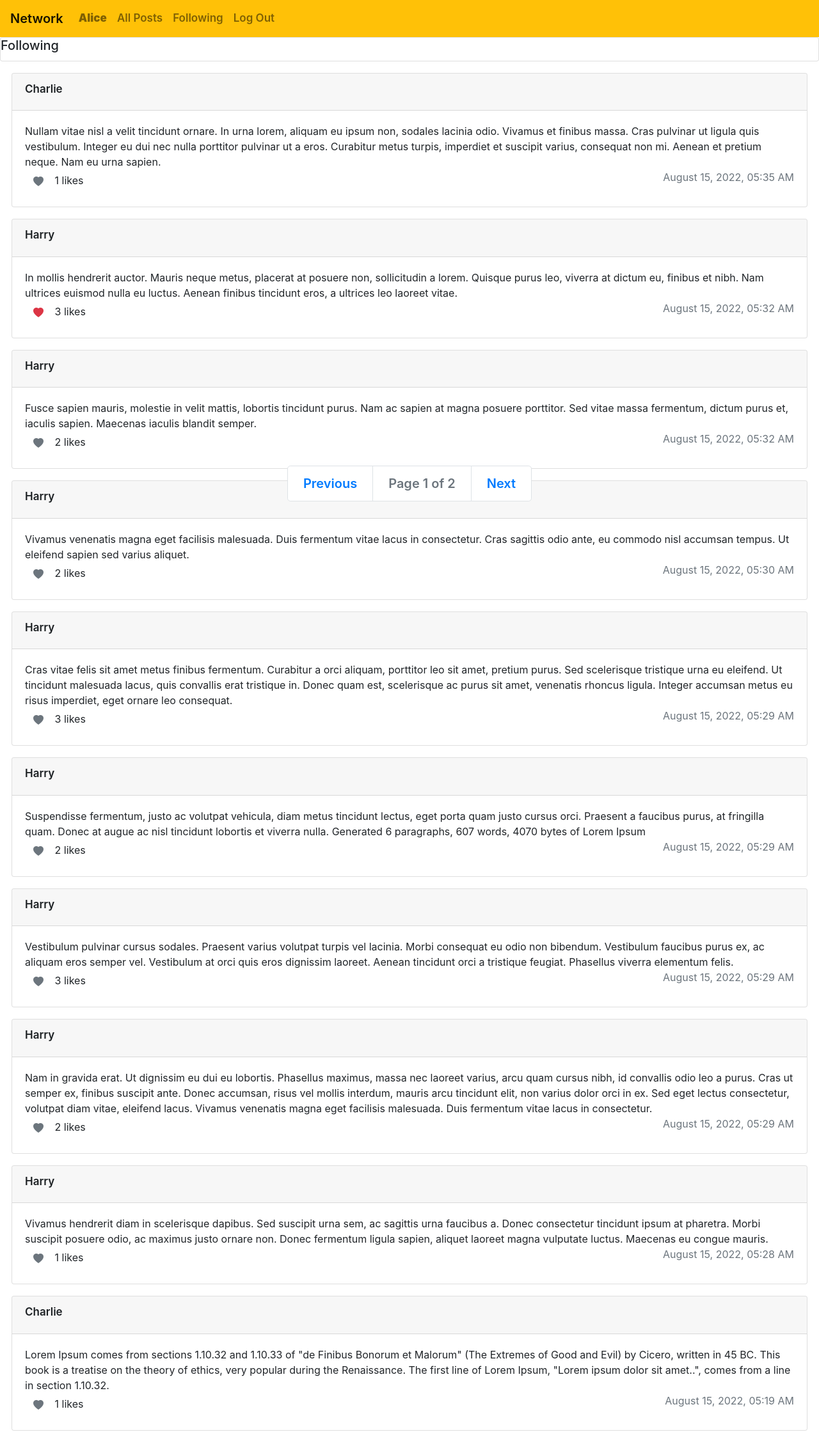
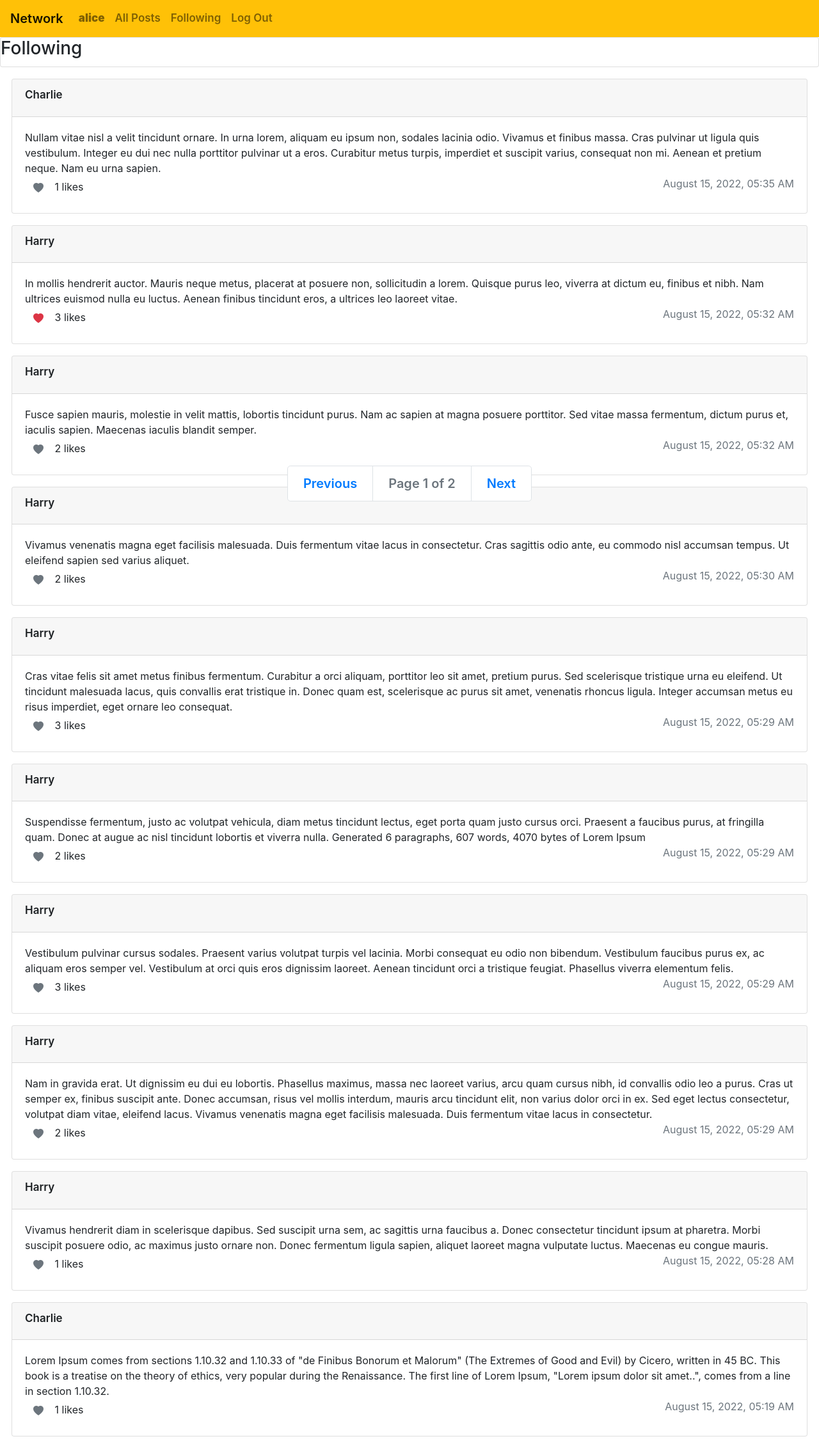
Before and after one commit to swaranrajlaxmi/cs50, a Django app: page /following in a window 1280 px wide. Shown: the whole page at 64% size. Before the commit the page ends 2237 px from the top, so only its background shows below. Run offline with Django 3.2, Linux system fonts and the light colour scheme; a user stored in the database is signed in; data comes from the database, SQL or seed files in the repository; both versions use the stored data as it was after the commit; some libraries are stand-ins or nearby versions.

Commit message:
changes css and timestamp

```diff
--- a/network/static/network/new_post.js
+++ b/network/static/network/new_post.js
@@ -122,6 +122,7 @@ function saveEditedPost(){
     .then(function(responseJson) {
         postCardDiv.classList.toggle("post-card-edit");
         postCardDiv.querySelector(".content-section .content-p").innerText = content
+        postCardDiv.querySelector(".post-time").innerText = responseJson.timestamp
     })
 }
 
@@ -155,7 +156,7 @@ function singlePost(post, direction) {
                     <i class="bi bi-heart-fill ${post.isLiked == false ? 'text-secondary': 'text-danger'}"></i>
                 </button>
                 <span class="like-count-span">${post.likes}</span> likes
-                <span class="float-right text-muted">${post.timestamp}</span>
+                <span class="float-right text-muted post-time">${post.timestamp}</span>
             </div>
         </div>
     </div>
--- a/network/static/network/styles.css
+++ b/network/static/network/styles.css
@@ -30,10 +30,6 @@ a {
     color: #1d2124;
 }
 
-.username {
-    text-transform: capitalize;
-  }
-
 .post-card {
     margin: 18px;
   }
--- a/network/templates/network/following.html
+++ b/network/templates/network/following.html
@@ -3,7 +3,7 @@
 
 {% block body %}
 <div class="card">
-    <h5 class="card-title">Following</h5>
+    <h3 class="card-title">Following</h3>
 </div>
 {% include "network/allpost.html" %}
 
--- a/network/templates/network/profile.html
+++ b/network/templates/network/profile.html
@@ -4,7 +4,7 @@
 {% block body %}
 <div class="card" id="profile_header">
     <div class="card-body">
-      <h5 class="card-title username" id="target_user">{{target_user}}</h5>
+      <h3 class="card-title username" id="target_user">{{target_user}}</h3>
       {%if target_user.id != current_user.id %}
         <button type="button" id="follow-btn" class="btn btn-outline-primary">
         {% if is_a_follower != 0 %}
--- a/network/views.py
+++ b/network/views.py
@@ -200,7 +200,9 @@ def save_edited_post(request):
             if len(content) != 0 and isPostOwner == True:
                 post.content = content
                 post.save()
-                return JsonResponse({},status=200)
+                return JsonResponse({
+                    'timestamp': post.timestamp.strftime("%B %d, %Y, %I:%M %p"),  #eg - June/16/2022  11:05 PM
+                },status=200)
             else:
                 return JsonResponse({"message": "Insufficient post length"},status=400)#400 - bad request
 
```
Also changed, not shown: db.sqlite3, 1 other file.
